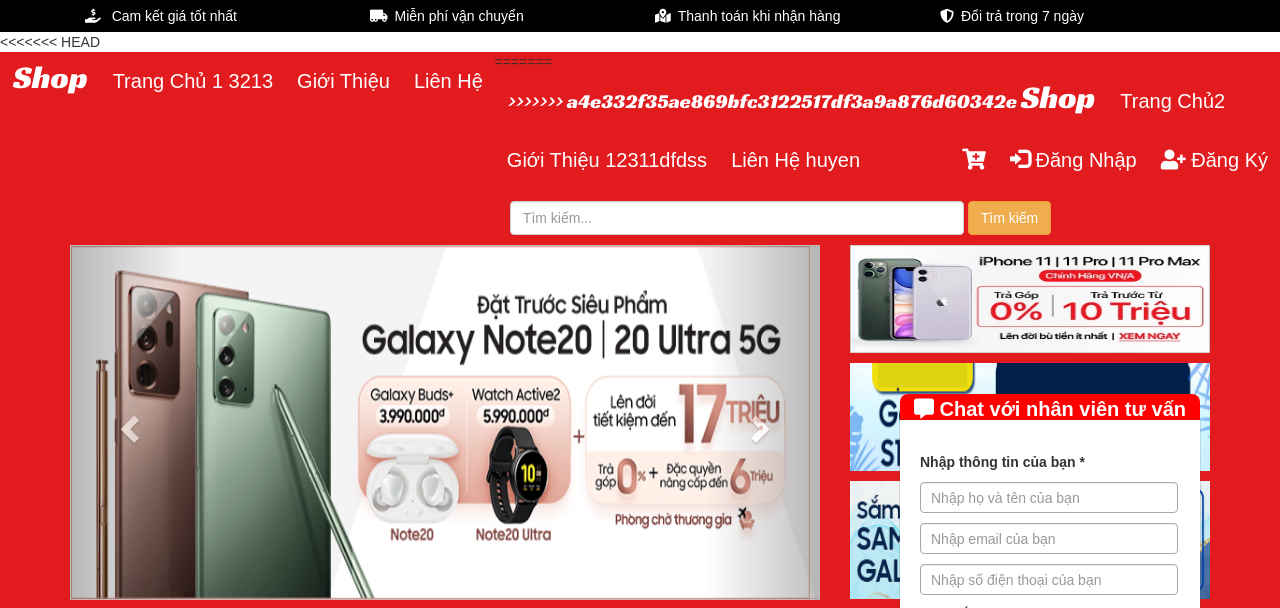
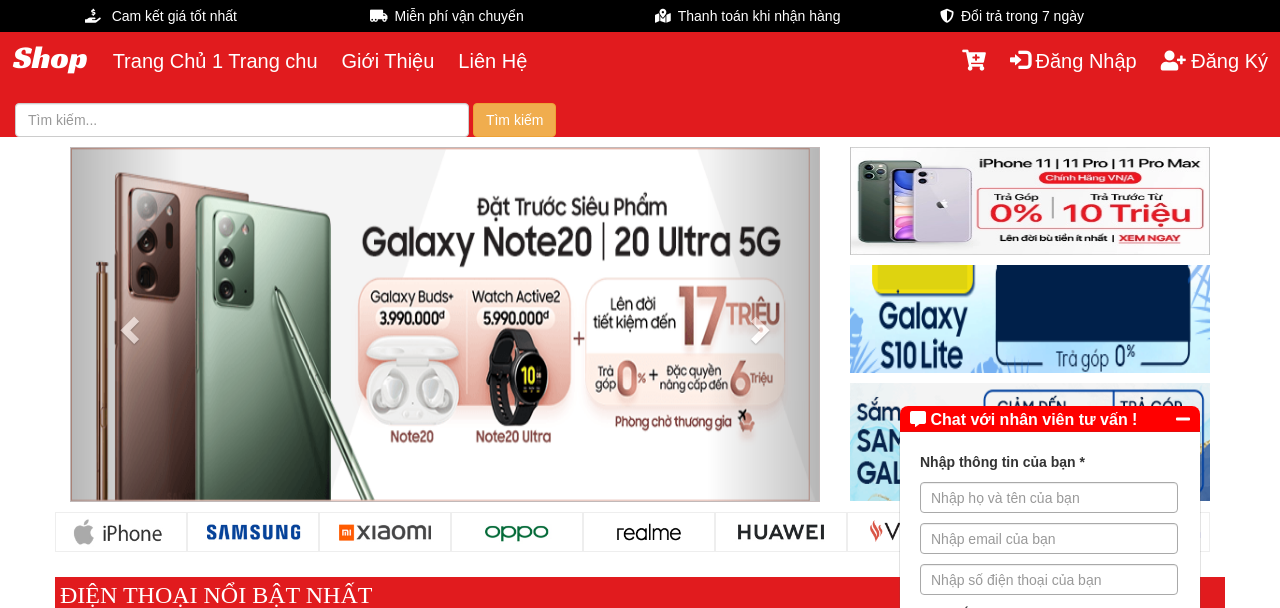
Before and after one commit to HoangLong010/ChuyenDeDinhHuongCNPM, a PHP site: page /Trangchu.php in a window 1280 px wide. Shown: the top 608 px of the page. Run offline with PHP 8.4, Linux system fonts and the light colour scheme; data comes from the database, SQL or seed files in the repository; some libraries are stand-ins or nearby versions; some web fonts are replaced.

Commit message:
Trang chu

```diff
--- a/Customer/Trangchu.php
+++ b/Customer/Trangchu.php
@@ -37,7 +37,6 @@
             <!--        <span class="topp"><a href="#">Bảo hành tận nơi</a></span>-->
         </div>
     </div>
-<<<<<<< HEAD
 </div>
 <!-- Header -->
 <div class="row header">
@@ -46,20 +45,10 @@
         <a href="Trangchu.php" class="logo">
 
             <span class="logo2">Shop</span></a>
-        <a href="Trangchu.php">Trang Chủ 1 3213</a>
+        <a href="Trangchu.php">Trang Chủ 1 Trang chu</a>
         <a href="introduce.php">Giới Thiệu</a>
         <a href="tel: 0963543864">Liên Hệ</a>
-=======
-    <!-- Header -->
-    <div class="row header">
-        <div class="topnav" id="myTopnav" style="position:">
-            <a href="Trangchu.php" class="logo">
->>>>>>> a4e332f35ae869bfc3122517df3a9a876d60342e
 
-                <span class="logo2">Shop</span></a>
-            <a href="Trangchu.php">Trang Chủ2 </a>
-            <a href="introduce.php">Giới Thiệu 12311dfdss</a>
-            <a href="tel: 0963543864">Liên Hệ huyen</a>
 
             <a href="javascript:void(0);" style="font-size:19px;" class="icon" onclick="myFunction()">&#9776;</a>
 
```
